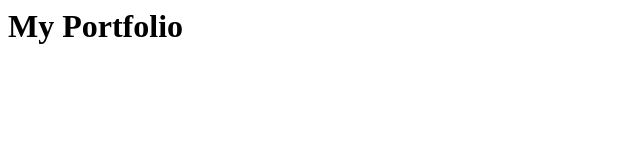
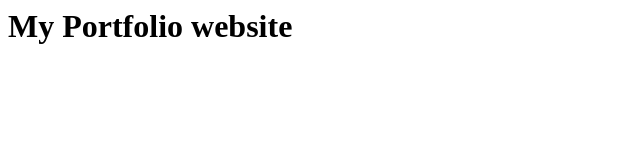
Before and after one commit to Daks26/rockydhaka.github.io, a plain HTML site: page index.html in a window 1280 px wide. Shown: the whole page, without its empty margins (0-640 px from the left). Drawn offline with Linux system fonts and the light colour scheme.

Commit message:
Create index.html

```diff
--- a/index.html
+++ b/index.html
@@ -1 +1 @@
-<h1>My Portfolio</h1>
+<h1>My Portfolio website</h1>
```
